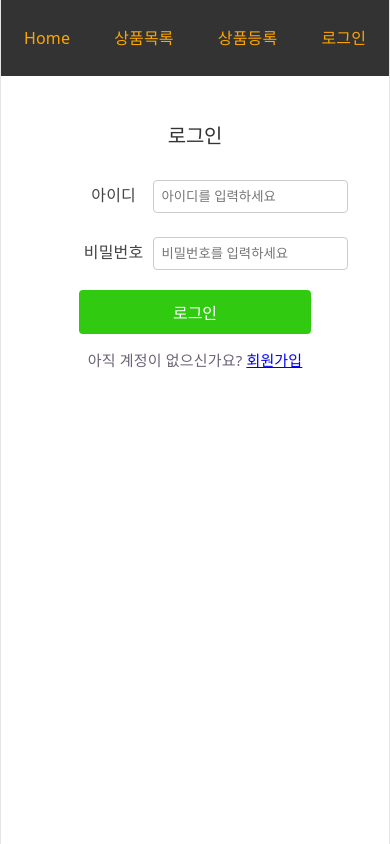
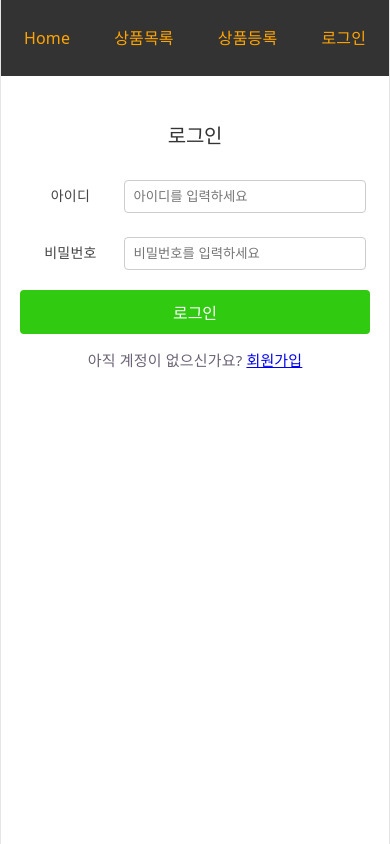
Before and after one commit to kiyongee2/shopping, a React (Vite) app: page /signin in a window 390 px wide. Built offline with nearby package versions, Linux system fonts and the light colour scheme.

Commit message:
반응형 스타일 구현

```diff
--- a/src/App.css
+++ b/src/App.css
@@ -390,8 +390,7 @@
   .product-info,
   .add-product,
   .signin, .signup{
-    width: 100%;
-    text-align: center;
+    width: 90%;
   }
   .product-list .card-container{
     justify-content: center;
@@ -418,6 +417,23 @@
   .product-info .product-buttons{
     flex-direction: column;
   }
+  .add-product form,
+  .signin form,
+  .signup form{
+    width: 100%;
+  }
+  .add-product label,
+  .signin label,
+  .signup label{
+    width: 100px;
+    font-size: 14px;
+  }
+  .add-product input,
+  .add-product textarea,
+  .signin input,
+  .signup input{
+    width: 80%;
+  }
   .order-table th,
   .order-table td{
     padding: 8px;
```
